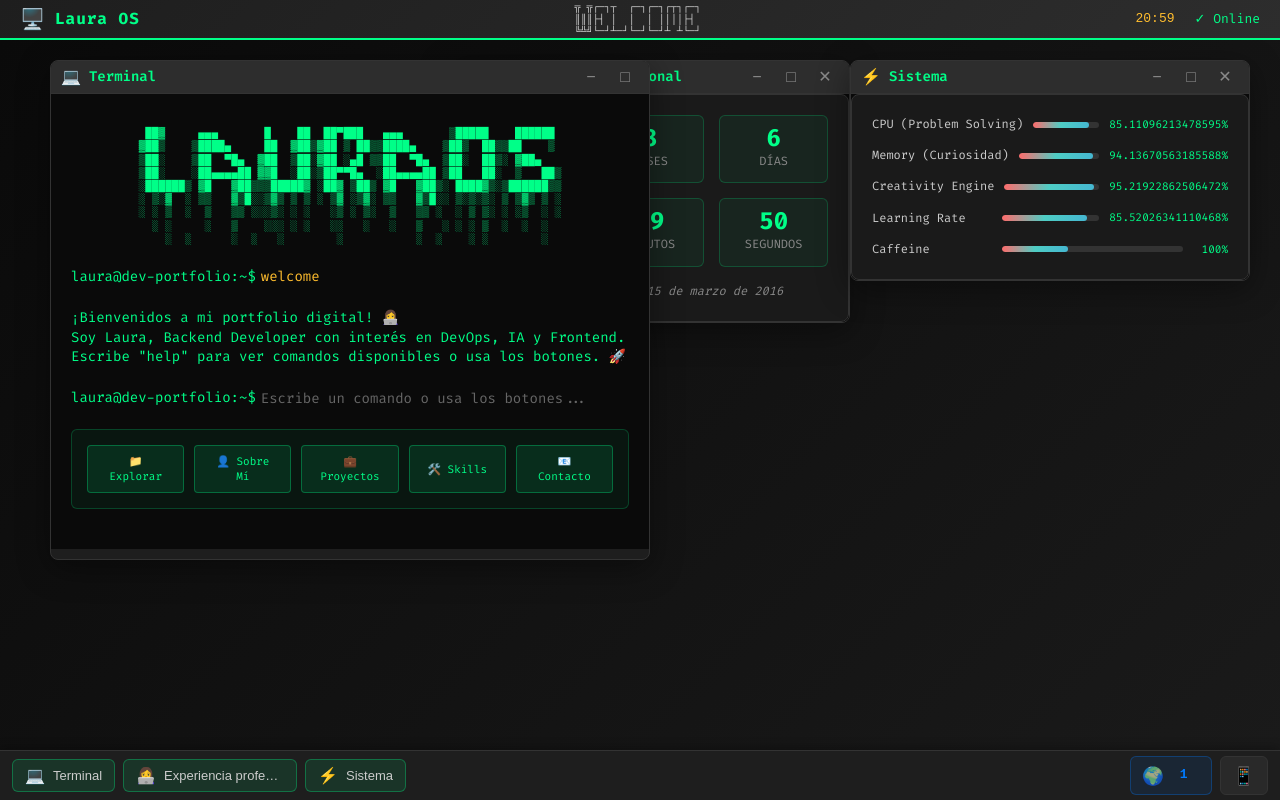
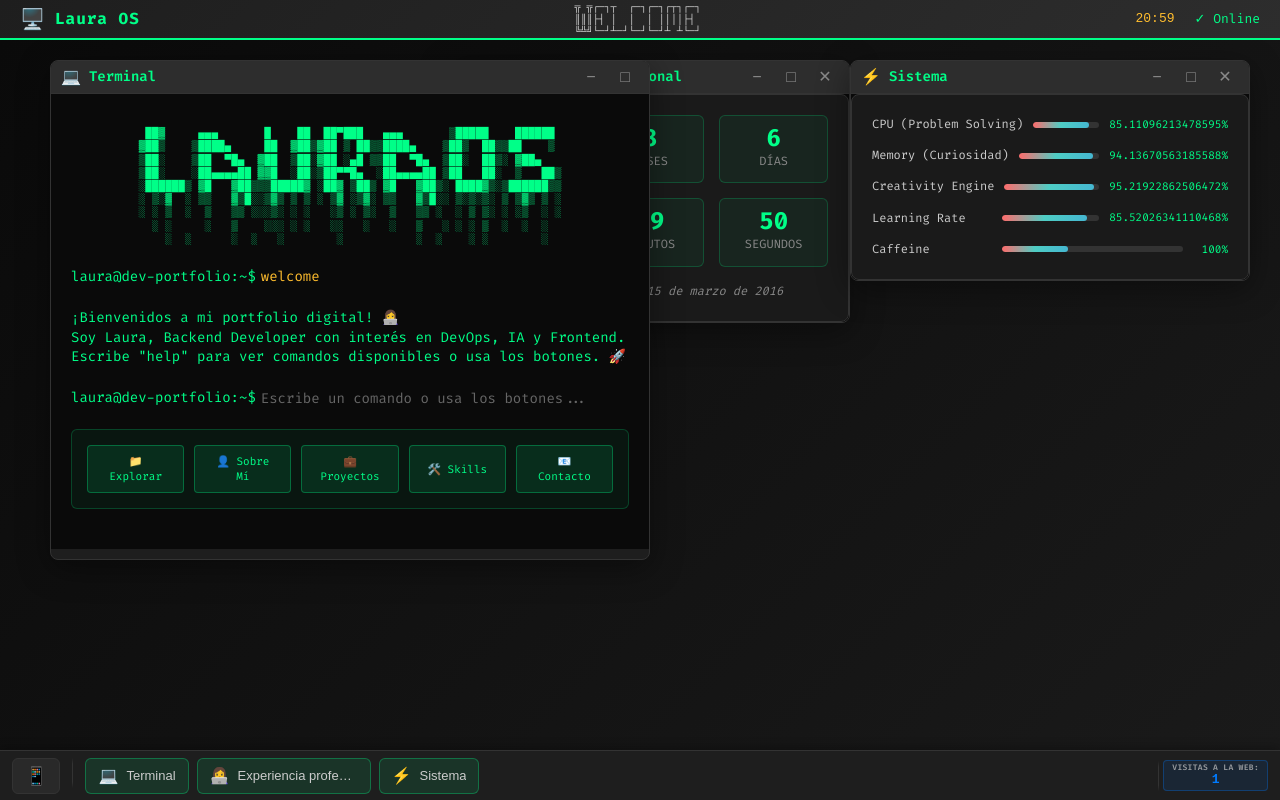
Before and after one commit to LMPombar/lmp_web, a Vue app: page /lmp_web/terminal in a window 1280 px wide. Built offline with nearby package versions, Linux system fonts and the light colour scheme; no server answers.

Commit message:
fix: visit counter look

```diff
--- a/src/components/OS/Taskbar.vue
+++ b/src/components/OS/Taskbar.vue
@@ -1,6 +1,13 @@
 <template>
   <div class="taskbar">
     <div class="taskbar-apps">
+      <button class="taskbar-btn" @click="$emit('toggle-apps')" title="Todas las apps">
+        <span>📱</span>
+      </button>
+
+      <!-- Separador 1: Entre menú de apps y apps abiertas -->
+      <div v-if="allApps.length > 0" class="taskbar-separator"></div>
+
       <button
         v-for="app in allApps"
         :key="app.id"
@@ -14,16 +21,15 @@
       </button>
     </div>
 
+    <!-- Separador 2: Entre apps abiertas y sistema -->
+    <div class="taskbar-separator"></div>
+
     <div class="taskbar-system">
       <!-- Contador de visitas globales -->
       <div class="visit-counter" :title="`Visitas globales a la web: ${visitCount}`">
-        <span class="counter-icon">{{ isLoading ? '⏳' : '🌍' }}</span>
+        <span class="counter-icon">{{ isLoading ? 'Cargando visitas' : 'Visitas a la web:' }}</span>
         <span class="counter-value">{{ isLoading ? '...' : formatVisitCount(visitCount) }}</span>
       </div>
-
-      <button class="taskbar-btn" @click="$emit('toggle-apps')" title="Todas las apps">
-        <span>📱</span>
-      </button>
     </div>
   </div>
 </template>
@@ -204,7 +210,21 @@ export default {
 .taskbar-system {
   display: flex;
   gap: 8px;
-  margin-left: 12px;
+}
+
+/* Separador visual */
+.taskbar-separator {
+  width: 1px;
+  height: 30px;
+  background: linear-gradient(
+    to bottom,
+    transparent,
+    var(--border-color) 20%,
+    var(--border-color) 80%,
+    transparent
+  );
+  margin: 0 4px;
+  flex-shrink: 0;
 }
 
 .taskbar-btn {
@@ -231,25 +251,30 @@ export default {
   background: rgba(0, 123, 255, 0.1);
   border: 1px solid rgba(0, 123, 255, 0.3);
   color: var(--text-color);
-  padding: 6px 12px;
-  border-radius: 6px;
+  padding: 3px 8px;
+  border-radius: 4px;
   display: flex;
+  flex-direction: column;
   align-items: center;
-  gap: 6px;
+  gap: 0px;
   font-size: 13px;
   user-select: none;
   transition: all 0.3s;
 }
 
 .visit-counter:hover {
-  background: rgba(0, 123, 255, 0.2);
-  border-color: var(--secondary-color);
-  transform: scale(1.05);
+  background: rgba(0, 123, 255, 0.15);
+  border-color: rgba(0, 123, 255, 0.4);
+  opacity: 1;
 }
 
 .counter-icon {
-  font-size: 16px;
-  animation: pulse 2s infinite;
+  font-size: 8px;
+  font-weight: 600;
+  opacity: 0.7;
+  text-transform: uppercase;
+  letter-spacing: 0.3px;
+  line-height: 1;
 }
 
 @keyframes pulse {
@@ -264,11 +289,13 @@ export default {
 }
 
 .counter-value {
-  font-weight: 600;
+  font-weight: 700;
   color: var(--secondary-color);
-  min-width: 30px;
+  min-width: 25px;
   text-align: center;
   font-family: 'Courier New', monospace;
+  font-size: 13px;
+  line-height: 1.2;
 }
 
 /* Scrollbar personalizada */
@@ -302,11 +329,15 @@ export default {
 
   .visit-counter {
     padding: 4px 8px;
-    font-size: 12px;
+    font-size: 9px;
   }
 
   .counter-icon {
-    font-size: 14px;
+    font-size: 8px;
+  }
+
+  .counter-value {
+    font-size: 13px;
   }
 }
 </style>
```
